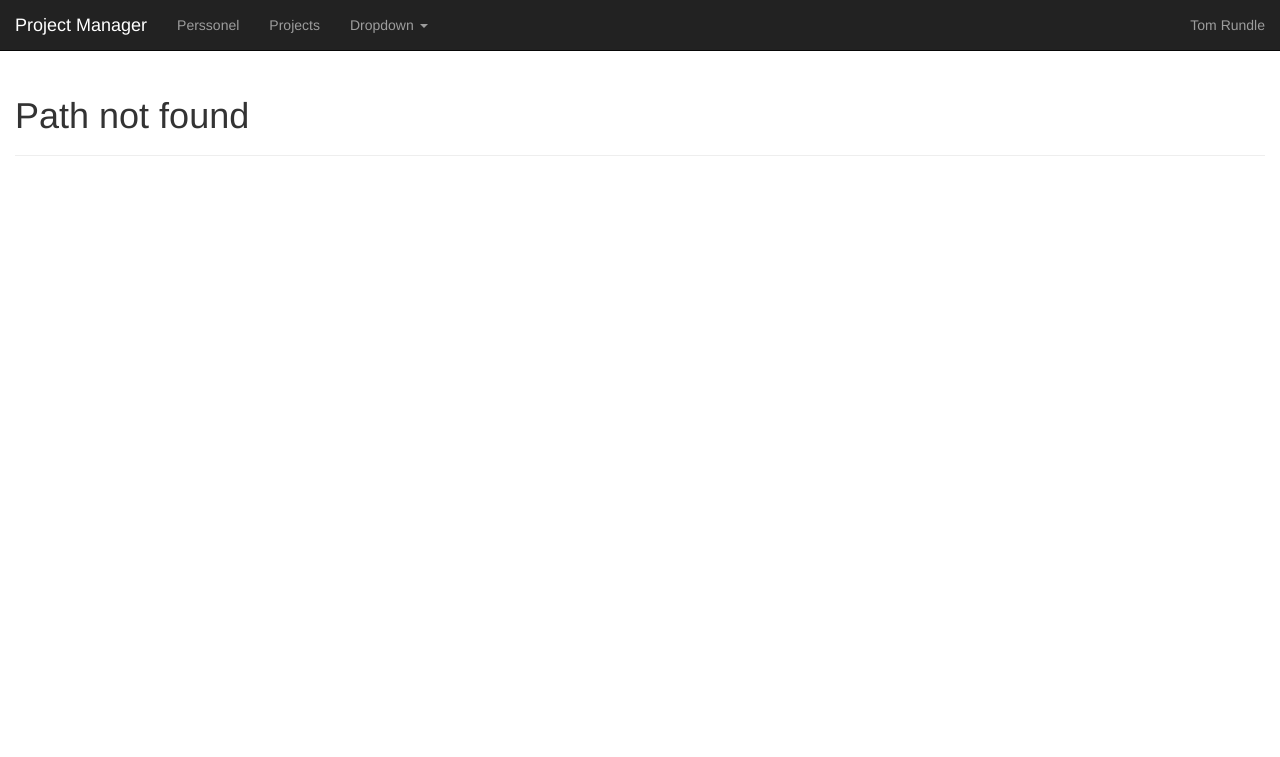
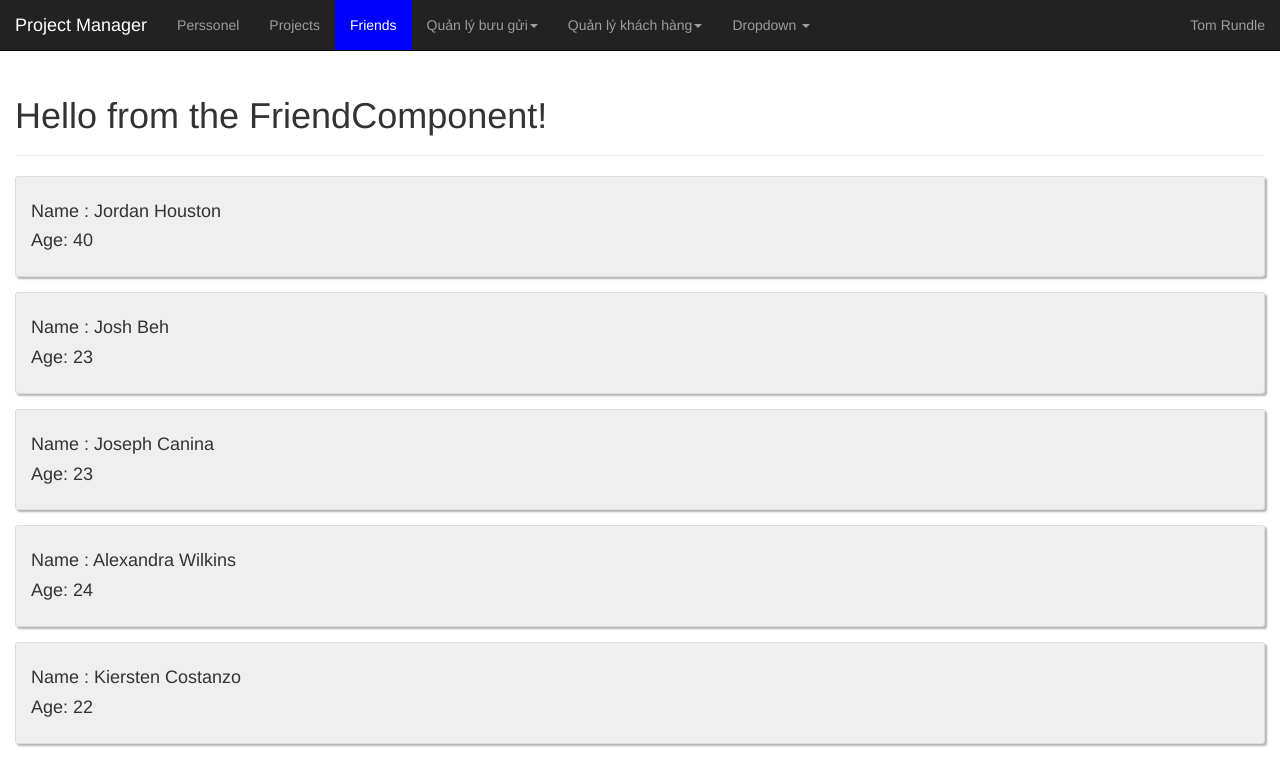
Before and after one commit to sunfua/Todo, an Angular app: page /friends in a window 1280 px wide. Before the commit this address had no page. Shown: the top 757 px of the page. Built offline with nearby package versions, Linux system fonts and the light colour scheme.

Commit message:
Add module Friend

```diff
--- a/src/app/app.module.ts
+++ b/src/app/app.module.ts
@@ -1,3 +1,4 @@
+import { FriendModule } from './friend/friend.module';
 import { AppRoutingModule } from './app-routing.module';
 import { PersonnelManagerModule } from './personnel-manager/personnel-manager.module';
 import { BrowserModule } from '@angular/platform-browser';
@@ -12,6 +13,7 @@ import { ProjectCenterModule } from './project-center/project-center.module';
 import { NotFoundComponent } from './navbar/not-found.component';
 import { ProjectCenterComponent } from './project-center/project-center.component';
 import { PersonnelManagerComponent } from './personnel-manager/personnel-manager.component';
+import { FriendComponent } from './friend/friend.component';
 
 @NgModule({
   declarations: [
@@ -43,6 +45,7 @@ import { PersonnelManagerComponent } from './personnel-manager/personnel-manager
     NavbarModule,
     ProjectCenterModule,
     PersonnelManagerModule,
+    FriendModule,
     AppRoutingModule
   ],
   providers: [],
--- /dev/null
+++ b/src/app/friend/friend.component.css
@@ -0,0 +1,11 @@
+.friend {
+     background-color:#EFEFEF;
+     margin-bottom:15px;
+     padding:15px;
+     border:1px solid #DDD;
+     box-shadow:2px 2px 2px 0 rgba(0, 0, 0, 0.3);
+    border-radius:3px;
+  }
+  h2 {
+    text-align: center;
+  }
--- /dev/null
+++ b/src/app/friend/friend.component.html
@@ -0,0 +1,8 @@
+<div class="container-fluid">
+  <div class="page-header">
+    <h1>Hello from the {{componentName}}!</h1>
+  </div>
+  <div class="friend" *ngFor="let f of friends">
+    <h4> Name : {{f.name}} </h4> <h4>Age: {{f.age}}</h4>
+  </div>
+</div>
--- /dev/null
+++ b/src/app/friend/friend.component.ts
@@ -0,0 +1,19 @@
+import { FriendService } from './friend.service';
+import { Component, OnInit } from '@angular/core';
+
+@Component({
+  selector: 'app-friend',
+  templateUrl: './friend.component.html',
+  styleUrls: ['./friend.component.css']
+})
+export class FriendComponent implements OnInit {
+  componentName: string = 'FriendComponent';
+  friends: any;
+  constructor(friendSerice: FriendService) {
+    this.friends=friendSerice.getFriends();
+   }
+
+  ngOnInit() {
+  }
+
+}
--- /dev/null
+++ b/src/app/friend/friend.service.ts
@@ -0,0 +1,27 @@
+import { Injectable } from '@angular/core';
+@Injectable()
+export class FriendService {
+    friends: Array<any>;
+
+    constructor(){
+        this.friends=[
+            { age: 40, name: 'Jordan Houston' },
+            { age: 23, name: 'Josh Beh' },
+            { age: 23, name: 'Joseph Canina' },
+            { age: 24, name: 'Alexandra Wilkins' },
+            { age: 22, name: 'Kiersten Costanzo' },
+            { age: 23, name: 'Ku Sherwood' },
+            { age: 25, name: 'Arta Halili' },
+            { age: 21, name: 'Patrick Cooney' },
+            { age: 21, name: 'Z.A. Perr' },
+            { age: 18, name: 'Tyler Mulligan' },
+            { age: 26, name: 'Dennis Dempsey' },
+            { age: 32, name: 'Francis Yeager' },
+            { age: 23, name: 'Phil Belardi' }
+        ]
+    }
+
+    getFriends(){
+        return this.friends;
+    }
+}
--- a/src/app/navbar/navbar.component.html
+++ b/src/app/navbar/navbar.component.html
@@ -13,6 +13,23 @@
           <ul class="nav navbar-nav">
               <li routerLinkActive="active blue"><a routerLink="/personnel">Perssonel</a></li>
               <li routerLinkActive="active blue"><a routerLink="/projects">Projects</a></li>
+              <li routerLinkActive="active blue"><a routerLink="/friends">Friends</a></li>
+              <li class="dropdown"
+                  [ngClass]="{'open': dropdownIsOpen }" (click)="toggleDropdown($event)" >
+                <a class="dropdown-toggle">Quản lý bưu gửi<span class="caret"></span></a>
+                <ul class="dropdown-menu">
+                  <li><a>Thông tin bưu gửi</a></li>
+                  <li><a>Trạng thái bưu gửi</a></li>
+                </ul>
+              </li>
+              <li class="dropdown"
+                  [ngClass]="{'open': dropdownIsOpen }" (click)="toggleDropdown($event)" >
+                <a class="dropdown-toggle">Quản lý khách hàng<span class="caret"></span></a>
+                <ul class="dropdown-menu">
+                  <li><a>Danh mục khách hàng</a></li>
+                  <li><a>Doanh thu</a></li>
+                </ul>
+              </li>
               <li class="dropdown"
                   [ngClass]="{'open': dropdownIsOpen }" (click)="toggleDropdown($event)" >
                 <a class="dropdown-toggle">Dropdown <span class="caret"></span></a>
```
Also changed, not shown: src/app/friend/friend.module.ts (added, +21 -0 lines), src/app/navbar/dropdown-toggle.directive.ts (added, +12 -0 lines), src/app/navbar/dropdown.directive.ts (added, +9 -0 lines), 1 other file (tests, documents, lock files or other folders).
